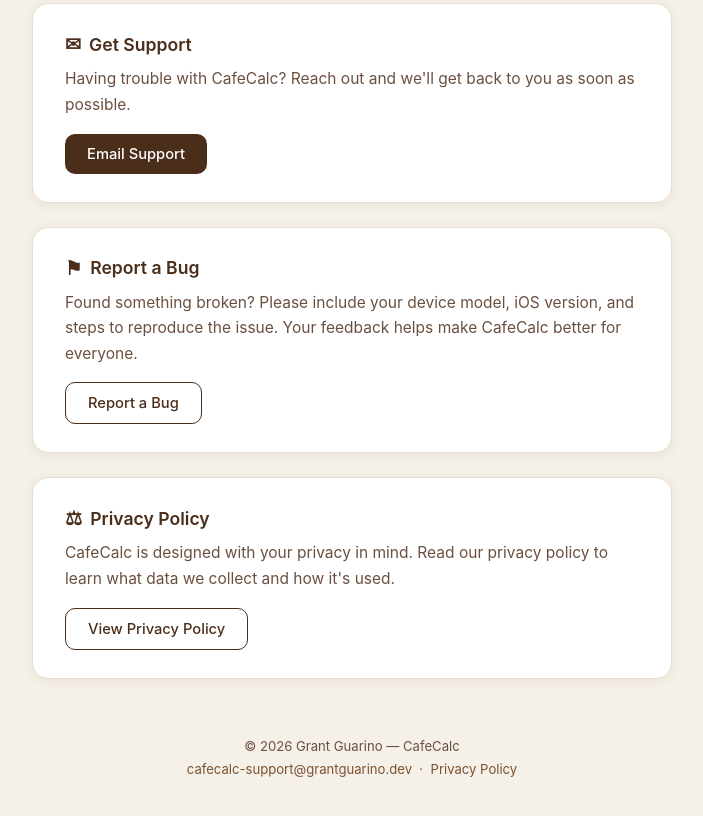
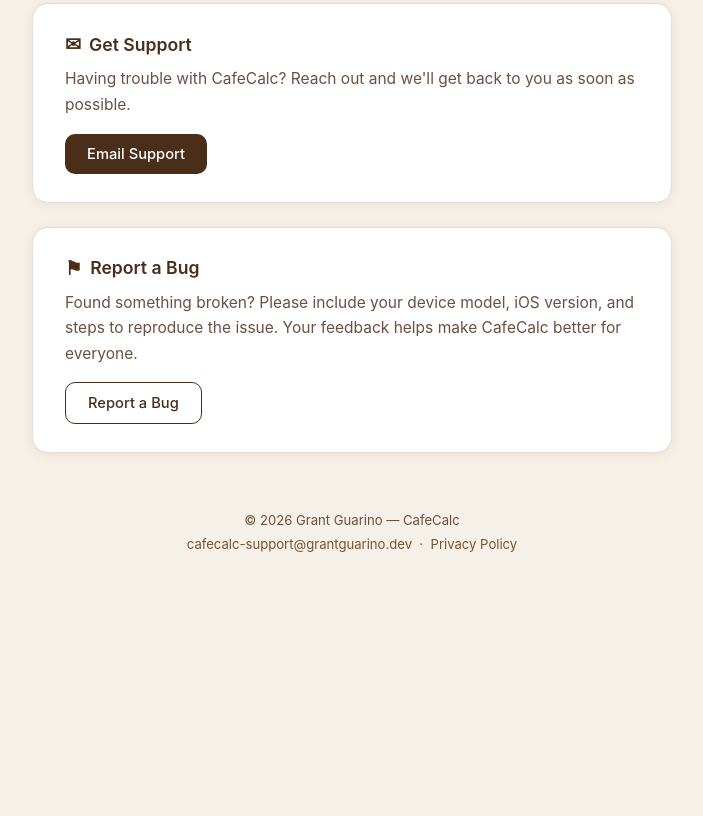
Before and after one commit to grantg/cafecalc-support, a plain HTML site: page index.html in a window 1280 px wide. Shown: the part 697-1513 px from the top of the page, without its empty margins (288-991 px from the left). After the commit the page ends 1318 px from the top, so only its background shows below. Drawn offline with Linux system fonts and the light colour scheme.

Commit message:
Remove extra card for privacy policy:

```diff
--- a/index.html
+++ b/index.html
@@ -219,12 +219,6 @@
       <a class="btn btn-outline" href="mailto:cafecalc-feedback@grantguarino.dev">Report a Bug</a>
     </div>
 
-    <div class="card">
-      <h2><span class="icon">⚖</span> Privacy Policy</h2>
-      <p>CafeCalc is designed with your privacy in mind. Read our privacy policy to learn what data we collect and how it's used.</p>
-      <a class="btn btn-outline" href="https://grantg.github.io/cafecalc-support/privacy-policy" target="_blank" rel="noopener noreferrer">View Privacy Policy</a>
-    </div>
-
   </main>
 
   <footer>
```
Also changed, not shown: 1 other file.
